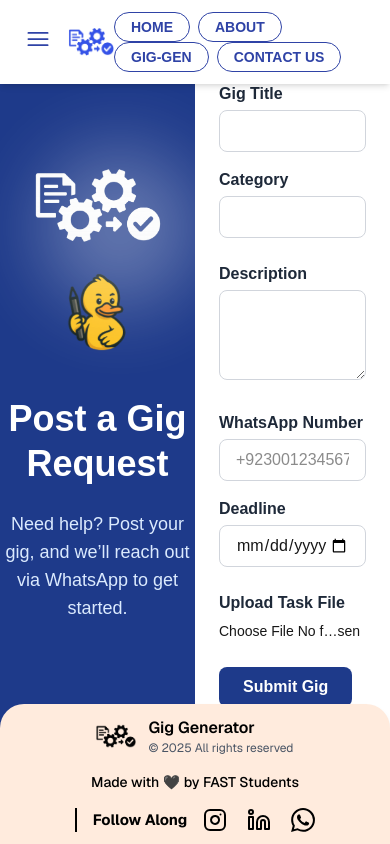
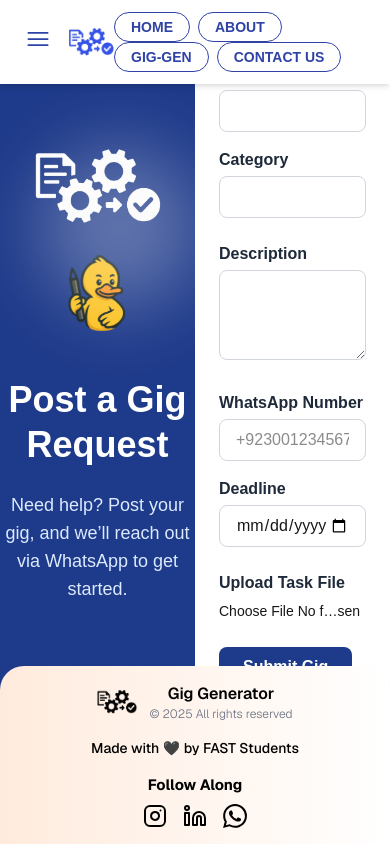
Before and after one commit to CapMushi/Gig-Generator, a Next.js app: page /submit-gig in a window 390 px wide. Built offline with nearby package versions, Linux system fonts and the light colour scheme; a web font is replaced by a local one.

Commit message:
footer changes

```diff
--- a/src/components/Footer.tsx
+++ b/src/components/Footer.tsx
@@ -1,17 +1,19 @@
 export default function Footer() {
   return (
-    <footer className="bg-[#FFEBDD] text-black mt-0 w-full rounded-t-3xl px-6 py-3 shadow-md font-sans">
-      <div className="flex flex-col lg:flex-row justify-between items-center gap-4">
+    <footer className="bg-gradient-to-r from-[#FFEBDD] to-[#FFFFFF] text-black mt-0 w-full rounded-t-3xl px-6 py-4 sm:py-5 md:py-6 shadow-md font-sans">
+      <div className="flex flex-col gap-4 lg:flex-row lg:justify-between lg:items-center">
         {/* Left: Logo and Website Name */}
-        <div className="flex items-center gap-3">
+        <div className="flex items-center gap-3 justify-center lg:justify-start">
           <img
             src="/images/logo-black.png"
             alt="Gig Generator Logo"
-            className="w-10 h-10 object-contain"
+            className="w-10 h-10 object-contain hover:rotate-3 hover:scale-105 transition-transform duration-300"
           />
-          <div>
+          <div className="text-center lg:text-left">
             <p className="text-base font-semibold">Gig Generator</p>
-            <p className="text-xs text-gray-600">© 2025 All rights reserved</p>
+            <p className="text-xs text-gray-500 font-light">
+              © 2025 All rights reserved
+            </p>
           </div>
         </div>
 
@@ -23,17 +25,22 @@ export default function Footer() {
         </div>
 
         {/* Right: Social Links */}
-        <div className="flex items-center gap-4">
-          <div className="h-6 border-l-2 border-black"></div>
+        <div className="flex flex-col items-center gap-2 lg:flex-row lg:items-center lg:gap-4">
+          <div className="hidden lg:block h-6 border-l-2 border-black" />
           <span className="text-[15px] font-bold">Follow Along</span>
-          <div className="flex gap-5">
-            <img
-              src="/icons/instagram.svg"
-              alt="Instagram"
-              className="w-6 h-6"
-            />
-            <img src="/icons/linkedin.svg" alt="LinkedIn" className="w-6 h-6" />
-            <img src="/icons/whatsapp.svg" alt="WhatsApp" className="w-6 h-6" />
+          <div className="flex gap-4">
+            {[
+              { src: "/icons/instagram.svg", alt: "Instagram" },
+              { src: "/icons/linkedin.svg", alt: "LinkedIn" },
+              { src: "/icons/whatsapp.svg", alt: "WhatsApp" },
+            ].map((icon) => (
+              <img
+                key={icon.alt}
+                src={icon.src}
+                alt={icon.alt}
+                className="w-6 h-6 hover:scale-110 transition-transform duration-200 ease-in-out"
+              />
+            ))}
           </div>
         </div>
       </div>
```
